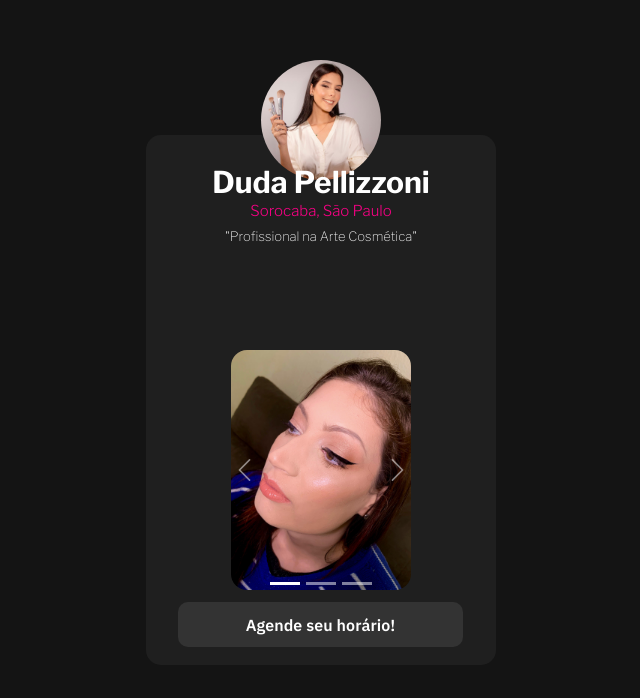
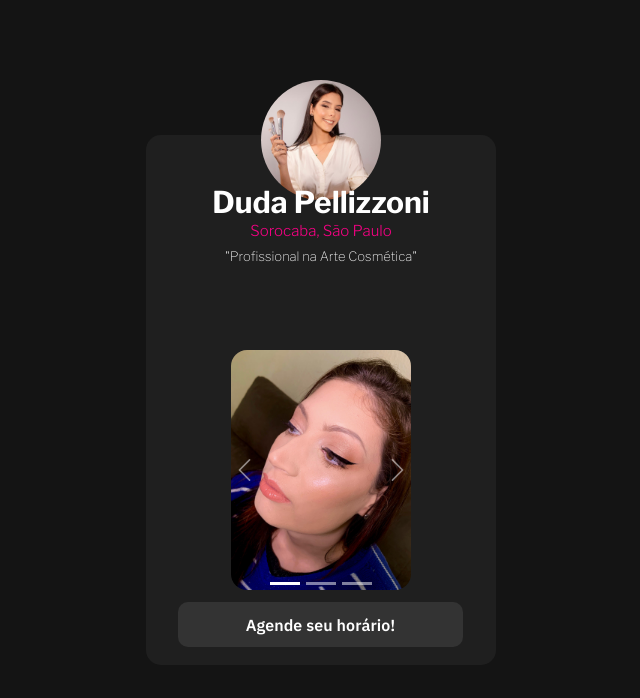
Before and after one commit to Rchrdgt/Duda, a plain HTML site: page index.html in a window 1280 px wide. Shown: the whole page, without its empty margins (319-959 px from the left). Drawn offline with nearby package versions, Linux system fonts and the light colour scheme.

Commit message:
Update index.css

```diff
--- a/index.css
+++ b/index.css
@@ -22,7 +22,7 @@ body{
     border-radius: 100px;
     width: auto;
     height: 15%;
-    top: 60px;
+    top: 80px;
 }
 .Containerdobutao{
     display: flex;
@@ -59,7 +59,7 @@ body{
 
 .London{
     color: #F70084;
-    top: 200px;
+    top: 220px;
     font-size: 15px;
     font-family: "Libre Franklin", sans-serif;
     font-optical-sizing: auto;
@@ -74,7 +74,7 @@ body{
     color: white;
     position: absolute;
     justify-content: center;
-    top: 160px;
+    top: 180px;
     font-size: 30px;
 }
 
@@ -86,7 +86,7 @@ body{
     color: white;
     position: absolute;
     justify-content: center;
-    top: 227px;
+    top: 247px;
     font-size: 13px;
 }
 
@@ -133,3 +133,11 @@ body{
 
 
 }
+
+
+
+
+
+
+
+}
```
